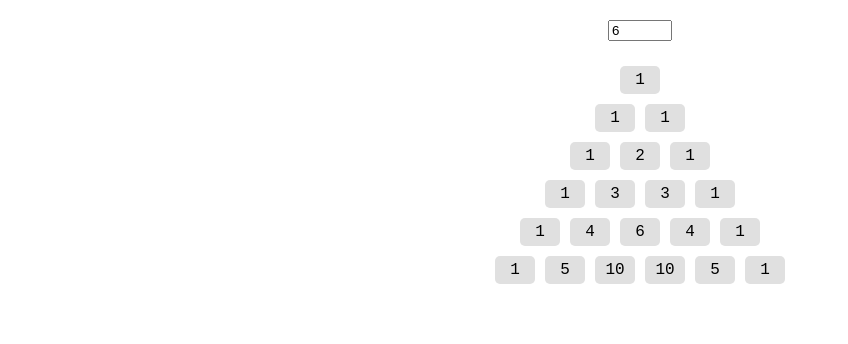
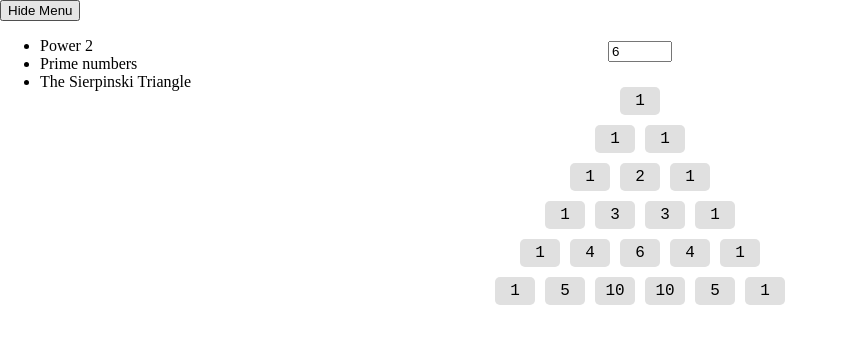
Before and after one commit to krystofmatejka/pascals-triangle, a Next.js app: page / in a window 1280 px wide. Shown: the top 344 px of the page, without its empty margins (0-848 px from the left). Built offline with nearby package versions, Linux system fonts and the light colour scheme.

Commit message:
add menu

```diff
--- a/src/components/templates/home/home.tsx
+++ b/src/components/templates/home/home.tsx
@@ -45,14 +45,15 @@ const Row = styled.div`
   justify-content: center;
 `
 
-const Number = styled.div`
+const Number = styled.div<{highlight?: string}>`
   padding: 5px 0;
   margin: 5px;
   width: var(--number-width);
   text-align: center;
+  transition: width ease 0.3s;
 
   border-radius: 5px;
-  background: #e0e0e0;
+  background: ${p => p.highlight ?? '#e0e0e0'};
 
   font-family: monospace;
   font-size: 1rem;
@@ -73,6 +74,7 @@ export const Home: FC = () => {
 
   return (
     <>
+      <Menu/>
       <ContainerInput>
         <input type='number' min='0' max='100' value={floor} onChange={(e) => setFloor(parseInt(e.target.value))}/>
       </ContainerInput>
@@ -81,6 +83,7 @@ export const Home: FC = () => {
           <Row key={index}>
             {row.map((number, index) => (
               <Number key={index}>{number}</Number>
+              //<Number key={index} highlight={(number % 2) ? null: '#c5eeb9'}>{number % 2}</Number>
             ))}
           </Row>
         ))}
@@ -88,3 +91,25 @@ export const Home: FC = () => {
     </>
   )
 }
+
+const MenuContainer = styled.ul<{visible: boolean}>`
+  position: absolute;
+  transform: ${p => p.visible ? 'translateX(0)' : 'translateX(-100%)'};
+  transition: transform ease 0.3s;
+  background: #fff;
+`
+
+const Menu: FC = () => {
+  const [visible, setVisible] = useState(true)
+
+  return (
+    <div>
+      <button onClick={() => setVisible((previous) => !previous)}>{visible ? 'Hide Menu': 'Show Menu'}</button>
+      <MenuContainer visible={visible}>
+        <li>Power 2</li>
+        <li>Prime numbers</li>
+        <li>The Sierpinski Triangle</li>
+      </MenuContainer>
+    </div>
+  )
+}
```
